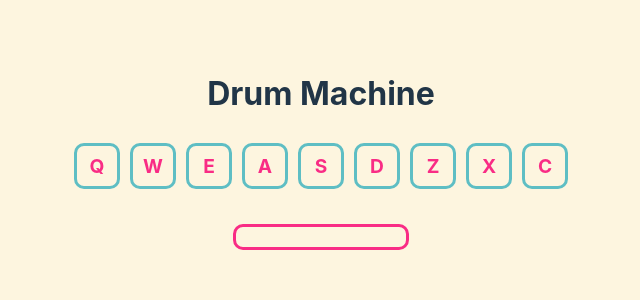
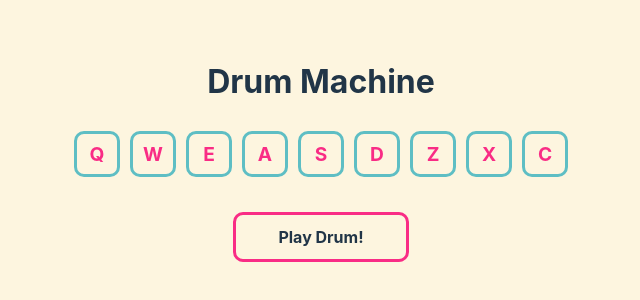
Before and after one commit to fpelletier-gh/drum-machine, a React (Vite) app: page / in a window 1280 px wide. Shown: the part 248-548 px from the top of the page, without its empty margins (319-959 px from the left). Built offline with nearby package versions, Linux system fonts and the light colour scheme.

Commit message:
add default message to #display

```diff
--- a/src/App.tsx
+++ b/src/App.tsx
@@ -9,7 +9,7 @@ function App() {
       <h1 className="main-title">Drum Machine</h1>
       <main id="drum-machine">
         <DrumPads setClipName={setClipName} />
-        <section id="display">{clipName}</section>
+        <section id="display">{clipName || "Play Drum!"}</section>
       </main>
     </div>
   );
```
